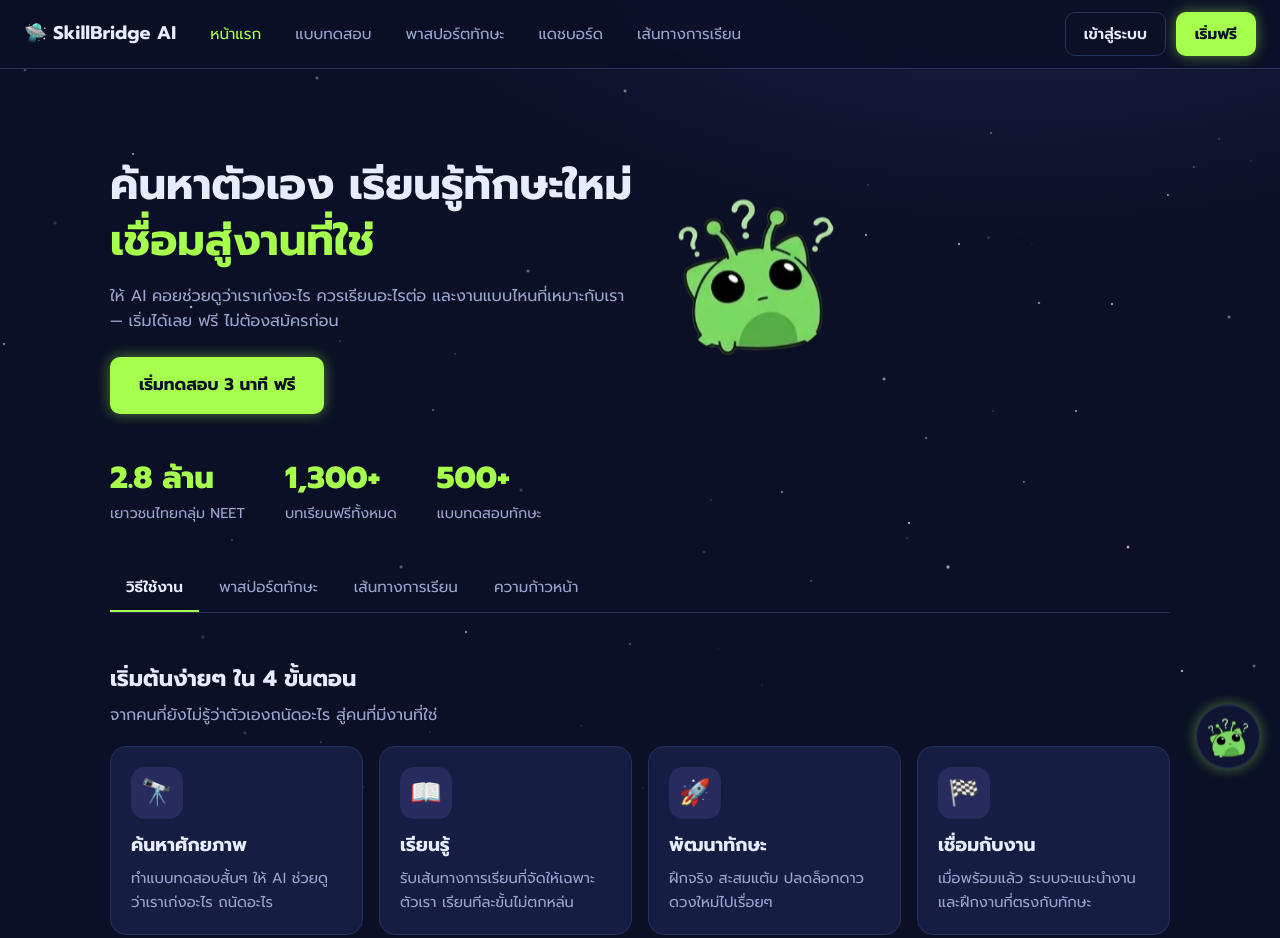
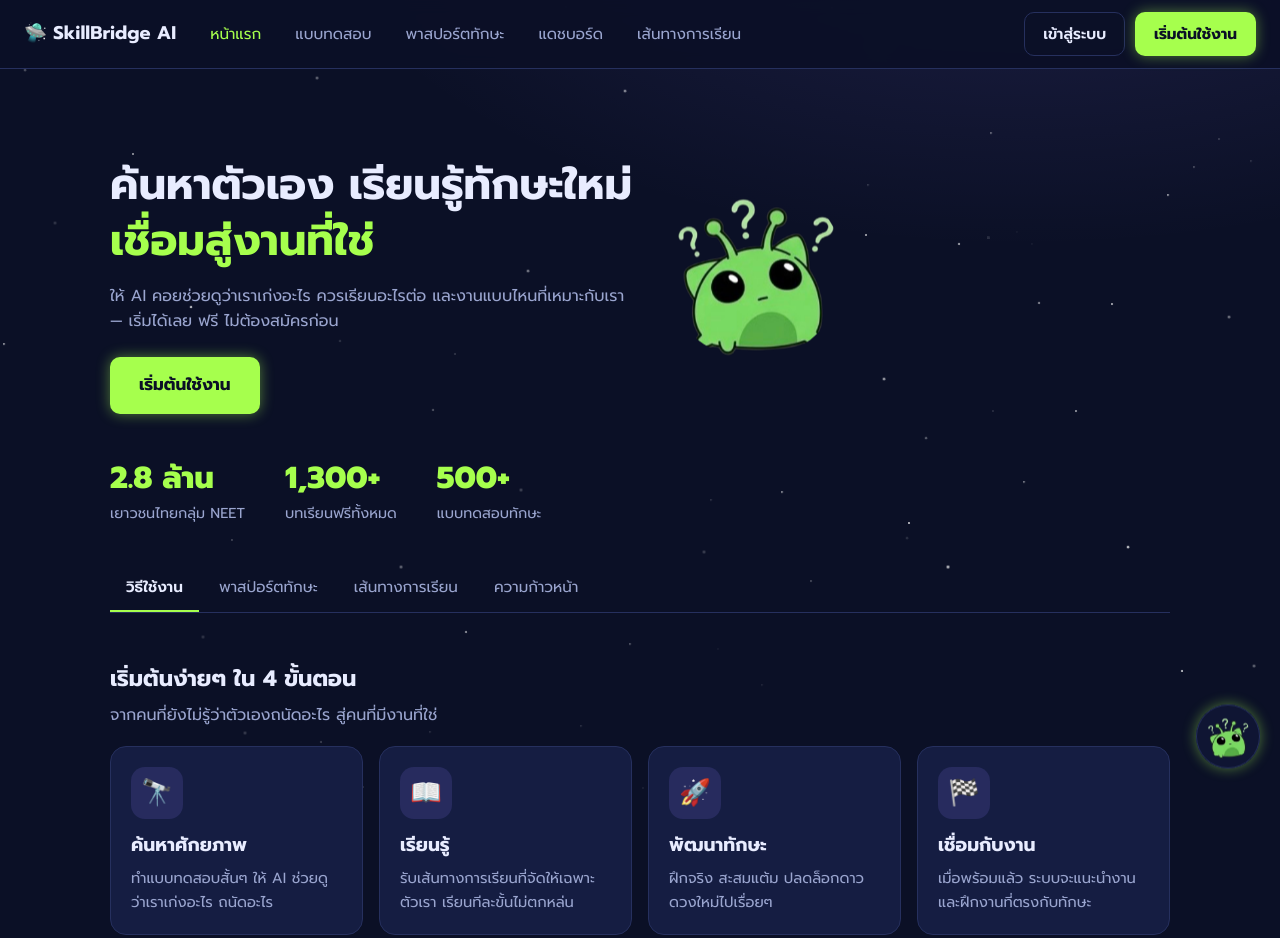
Before and after one commit to Alicebbb111/codexhackthon_project, a plain HTML site: page skillbridge-ai/index.html in a window 1280 px wide. Shown: the top 938 px of the page. Drawn offline with Linux system fonts and the light colour scheme.

Commit message:
rename CTA buttons to เริ่มต้นใช้งาน

```diff
--- a/skillbridge-ai/index.html
+++ b/skillbridge-ai/index.html
@@ -20,7 +20,7 @@
     </nav>
     <div class="nav-actions">
       <a class="btn btn-ghost" href="#">เข้าสู่ระบบ</a>
-      <a class="btn btn-lime" href="assessment.html">เริ่มฟรี</a>
+      <a class="btn btn-lime" href="assessment.html">เริ่มต้นใช้งาน</a>
     </div>
   </header>
 
@@ -30,7 +30,7 @@
       <div>
         <h1>ค้นหาตัวเอง เรียนรู้ทักษะใหม่<br /><span class="hl">เชื่อมสู่งานที่ใช่</span></h1>
         <p>ให้ AI คอยช่วยดูว่าเราเก่งอะไร ควรเรียนอะไรต่อ และงานแบบไหนที่เหมาะกับเรา — เริ่มได้เลย ฟรี ไม่ต้องสมัครก่อน</p>
-        <a class="btn btn-lime" href="assessment.html" style="padding: 14px 28px; font-size: 1.05rem;">เริ่มทดสอบ 3 นาที ฟรี</a>
+        <a class="btn btn-lime" href="assessment.html" style="padding: 14px 28px; font-size: 1.05rem;">เริ่มต้นใช้งาน</a>
       </div>
       <div class="hero-mascot mascot-float" id="heroMascot"><!-- มาสคอตใส่ด้วย JS --></div>
     </section>
```
